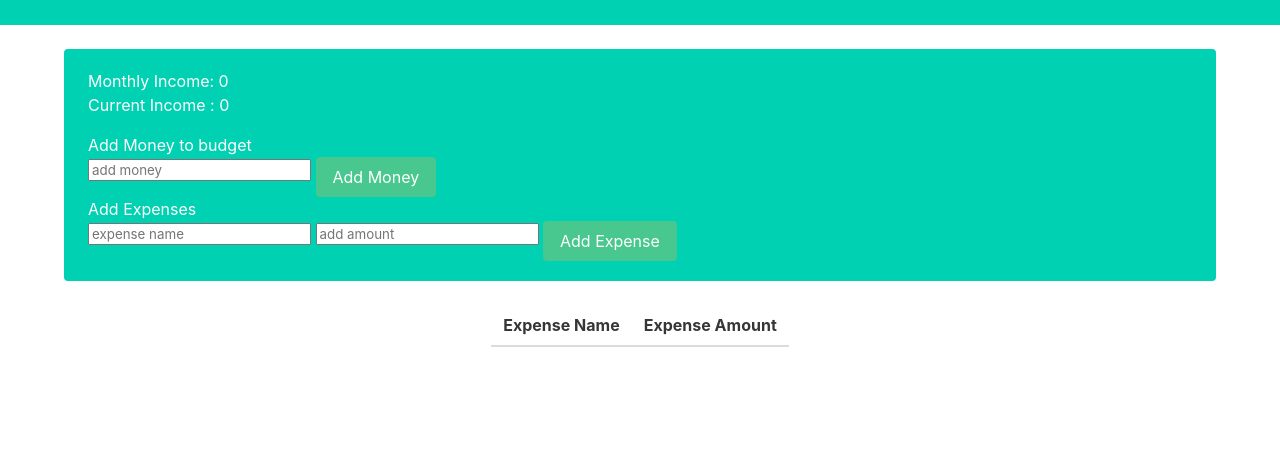
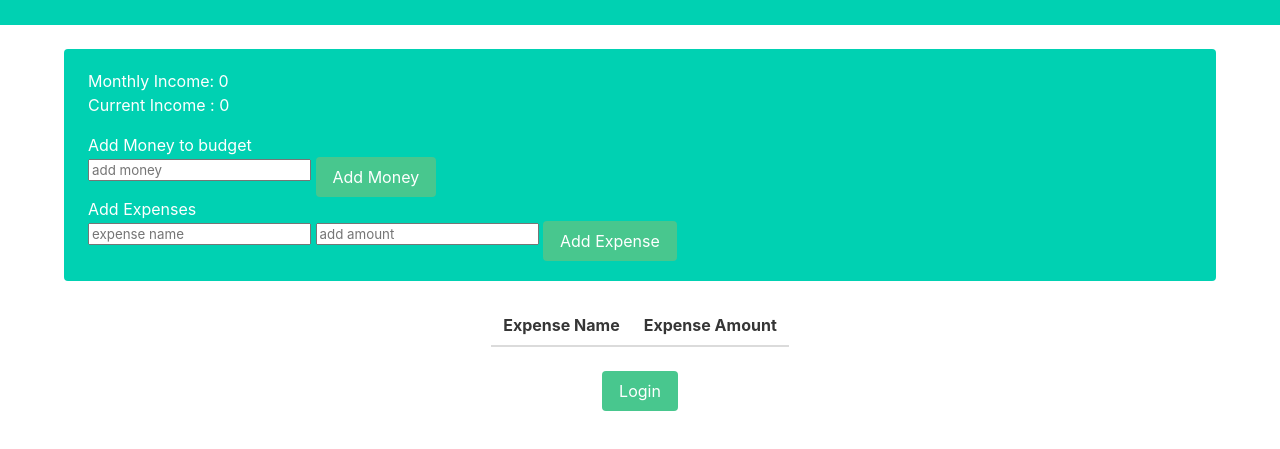
Before and after one commit to dtm5169/my-wallet, a plain HTML site: page homepage.html in a window 1280 px wide. Shown: the part 107-556 px from the top of the page. Drawn offline with nearby package versions, Linux system fonts and the light colour scheme.

Commit message:
after homepage events and html

```diff
--- a/homepage.html
+++ b/homepage.html
@@ -51,7 +51,15 @@
         <tbody >
         </tbody>
       </table>
-
+      <div class="field has-text-centered">
+        <p class="control">
+          <a href="data.html">
+          <button class="button is-success">
+            Login
+          </button>
+          </a>
+        </p>
+      </div>
     <script src="https://code.jquery.com/jquery-1.12.4.js"></script>
     <script src="script.js"></script>
     <script src="https://code.jquery.com/ui/1.12.1/jquery-ui.js"></script>
```
Also changed, not shown: data.html (+1 -0 lines), results.js (+33 -0 lines).
